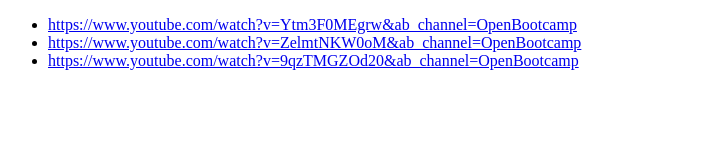
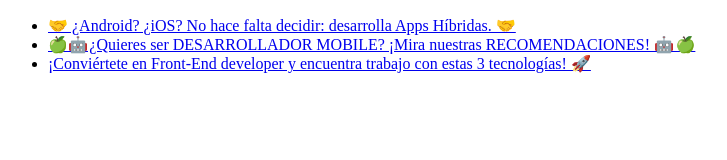
Before and after one commit to RubenGz96/html-css, a plain HTML site: page ejercicios/ejercicio_1.html in a window 1280 px wide. Shown: the whole page, without its empty margins (0-727 px from the left). Drawn offline with Linux system fonts and the light colour scheme.

Commit message:
Fix: Correcion de nombre del video

```diff
--- a/ejercicios/ejercicio_1.html
+++ b/ejercicios/ejercicio_1.html
@@ -11,17 +11,17 @@
      <ul>
         <li>
             <a href="https://www.youtube.com/watch?v=Ytm3F0MEgrw&ab_channel=OpenBootcamp">
-                https://www.youtube.com/watch?v=Ytm3F0MEgrw&ab_channel=OpenBootcamp
+                🤝 ¿Android? ¿iOS? No hace falta decidir: desarrolla Apps Híbridas. 🤝
             </a>
         </li>
         <li>
             <a href="https://www.youtube.com/watch?v=ZelmtNKW0oM&ab_channel=OpenBootcamp">
-                https://www.youtube.com/watch?v=ZelmtNKW0oM&ab_channel=OpenBootcamp
+                🍏🤖 ¿Quieres ser DESARROLLADOR MOBILE? ¡Mira nuestras RECOMENDACIONES! 🤖 🍏
             </a>
         </li>
         <li>
             <a href="https://www.youtube.com/watch?v=9qzTMGZOd20&ab_channel=OpenBootcamp">
-                https://www.youtube.com/watch?v=9qzTMGZOd20&ab_channel=OpenBootcamp
+                ¡Conviértete en Front-End developer y encuentra trabajo con estas 3 tecnologías! 🚀
             </a>
         </li>
      </ul>
```
